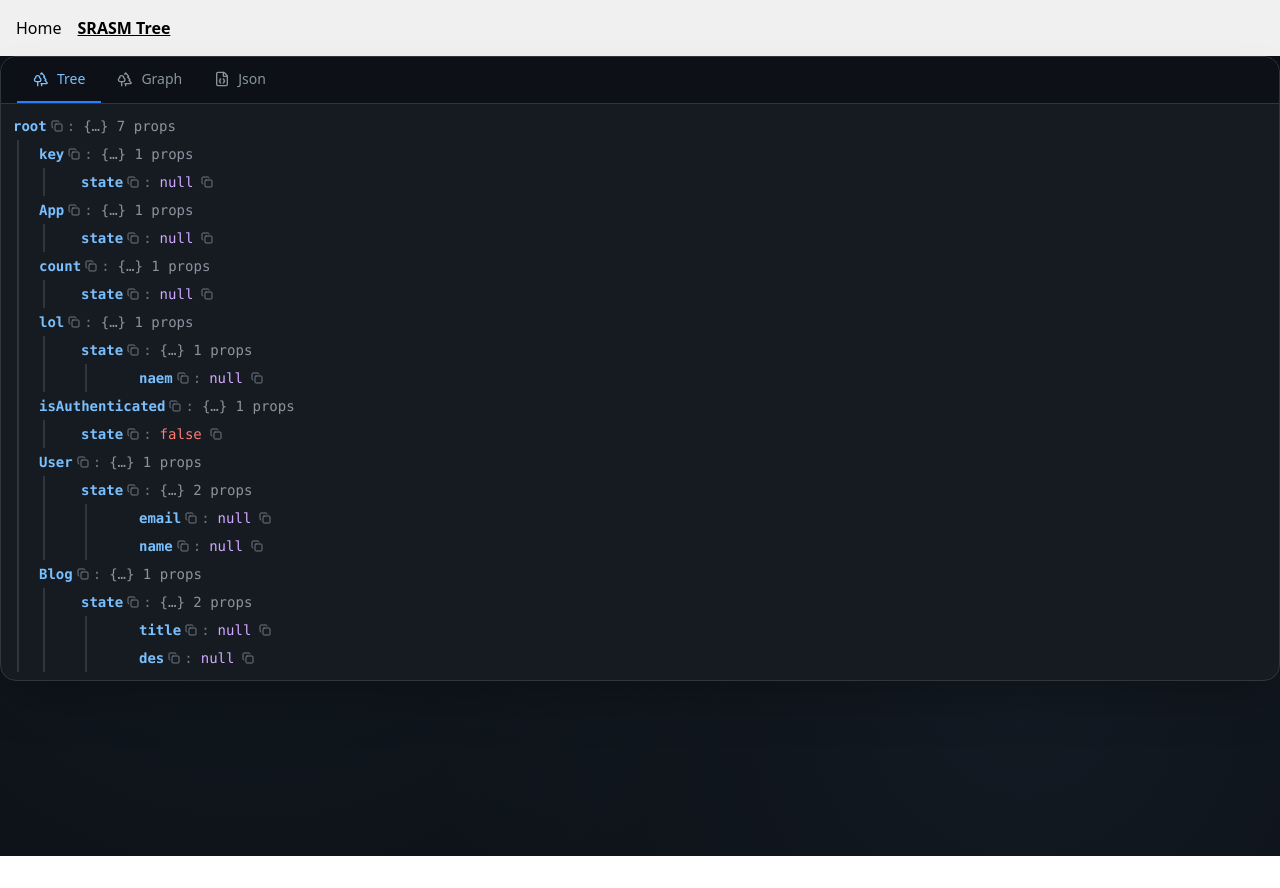
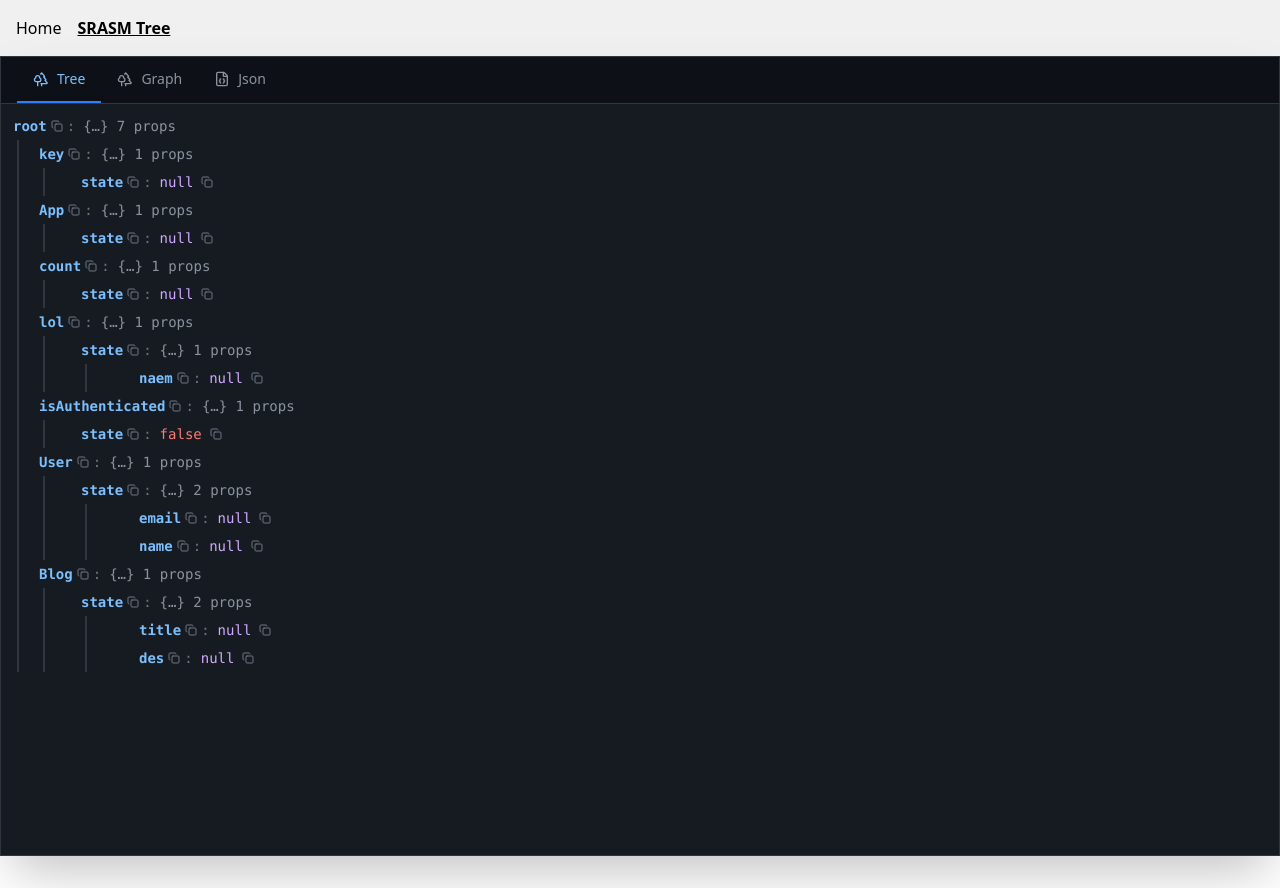
Before and after one commit to saarock/srasm, a React (Vite) app: page /tree in a window 1280 px wide. Before the commit the page ends 856 px from the top, so only its background shows below. Built offline with nearby package versions, Linux system fonts and the light colour scheme.

Commit message:
changes the ui of the tree visualization

```diff
--- a/src/components/EnhancedStateViewer.tsx
+++ b/src/components/EnhancedStateViewer.tsx
@@ -245,15 +245,13 @@ export default function EnhancedStateViewer({
 
   return (
     <div
-      className="rounded-2xl shadow-2xl overflow-hidden flex flex-col h-full"
+      className="shadow-2xl overflow-hidden flex flex-col h-screen"
       style={{
         backgroundColor: THEME.bgSecondary,
         color: THEME.textMain,
         border: `1px solid ${THEME.border}`,
       }}
     >
-
-
       {/* Tabs */}
       <div
         className="flex gap-0 border-b px-4"
--- a/src/components/UserDisplay.tsx
+++ b/src/components/SRASMTreeDisplayComponent.tsx
@@ -1,10 +1,8 @@
 import React from "react";
-import useReadGlobalState from "../hooks/useReadGlobalState";
-import { initialState, type MyState } from "../srsm/userState";
 import EnhancedStateViewer from "./EnhancedStateViewer";
 
-const UserDisplay: React.FC = () => {
-  const state = useReadGlobalState<MyState>(initialState);
+const SRASMTreeDisplayComponent: React.FC<{state: any}> = ({state}) => {
+
   return (
     <main
       className="min-h-screen"
@@ -28,4 +26,4 @@ const UserDisplay: React.FC = () => {
   );
 };
 
-export default UserDisplay;
+export default SRASMTreeDisplayComponent;
--- a/src/components/TreeVisualization.tsx
+++ b/src/components/TreeVisualization.tsx
@@ -331,7 +331,7 @@ const TreeVisualization: React.FC<TreeVisualizationProps> = ({ data, expandAll }
   };
 
   return (
-    <div className="overflow-auto p-6 bg-center" style={{ backgroundColor: THEME.bgPrimary, height: "700px" }}>
+    <div className="overflow-auto p-6 bg-center" style={{ backgroundColor: THEME.bgPrimary, height: "fit-content" }}>
       <svg
         width={svgWidth}
         height={svgHeight}
--- a/src/pages/SRASMTreePag.tsx
+++ b/src/pages/SRASMTreePag.tsx
@@ -1,10 +1,14 @@
 import React from "react";
-import UserDisplay from "../components/UserDisplay";
+import SRASMTreeDisplayComponent from "../components/SRASMTreeDisplayComponent";
+import { initialState, type MyState } from "../srsm/userState";
+import useReadGlobalState from "../hooks/useReadGlobalState";
+
 
 const SRASMTreePag = () => {
+    const state = useReadGlobalState<MyState>(initialState);
   return <div>
 
-    <UserDisplay/>
+    <SRASMTreeDisplayComponent state={state}/>
   </div>;
 };
 
```
